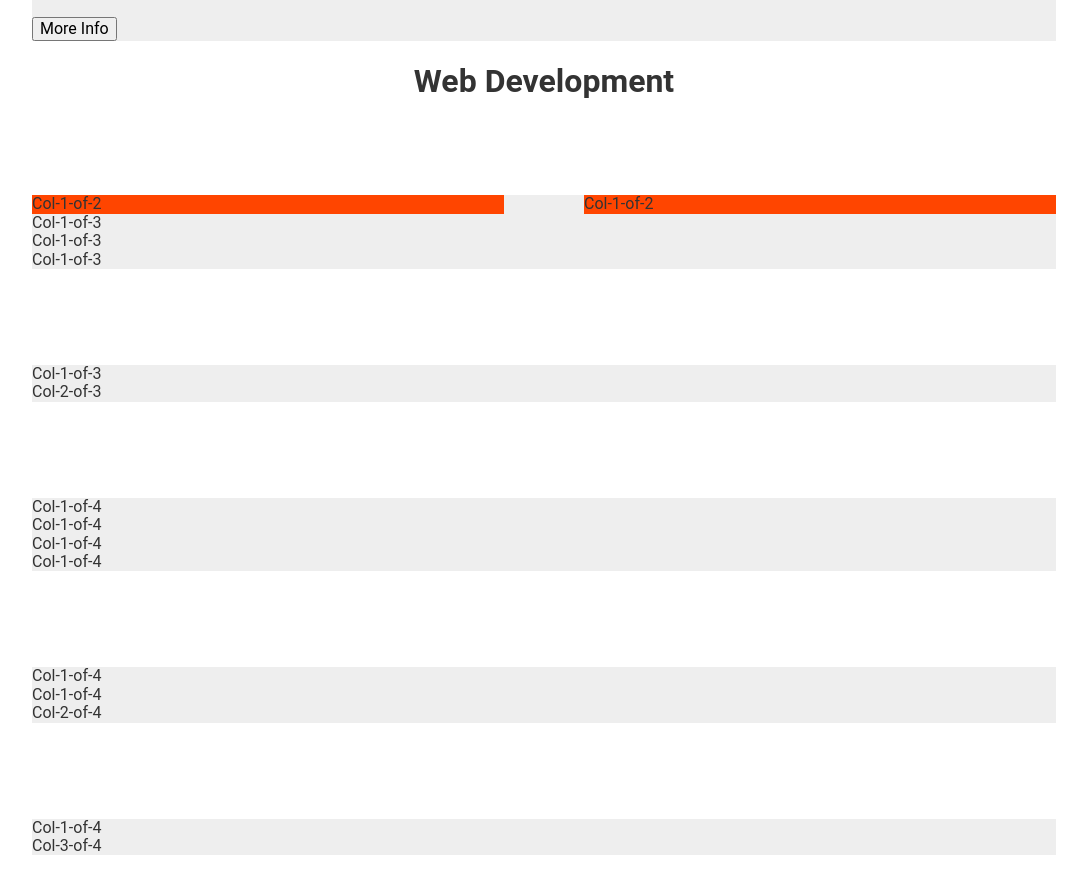
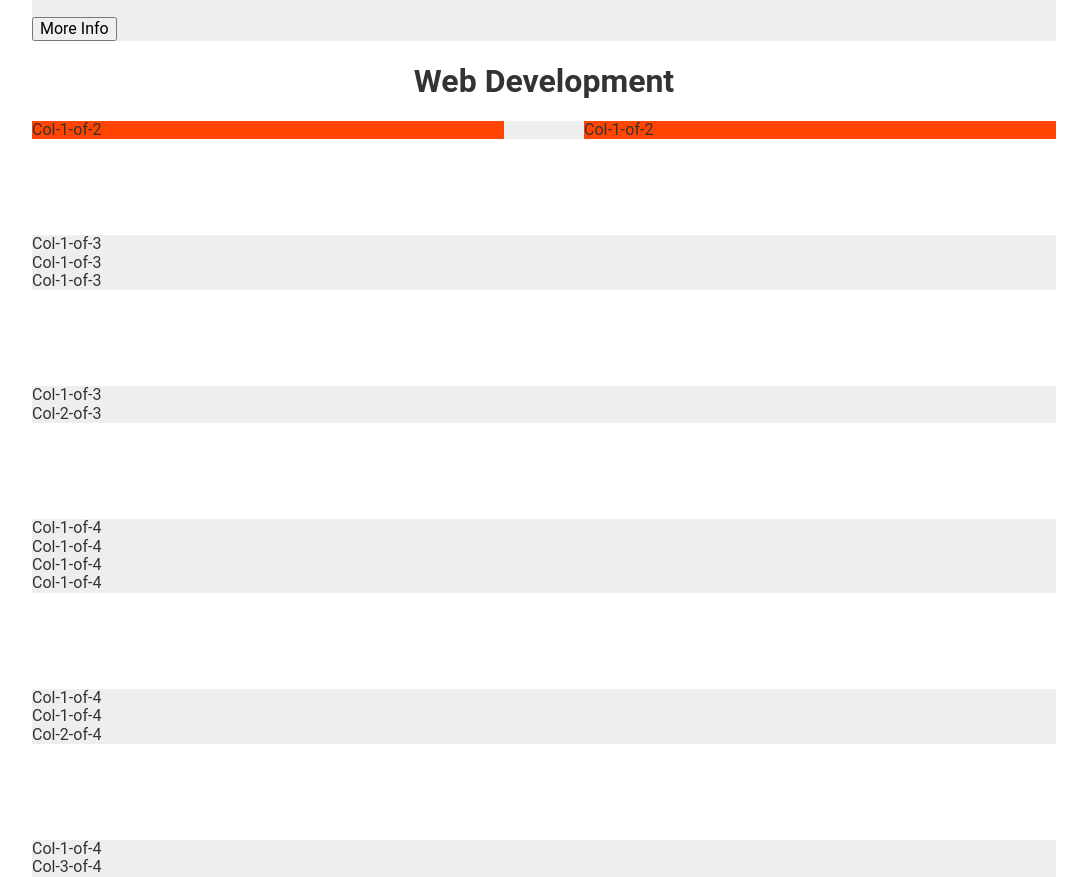
Before and after one commit to consolidatedlocalresources/omesa, a website: page app/index.html in a window 1280 px wide. Shown: the part 960-1837 px from the top of the page, without its empty margins (96-1183 px from the left). Before the commit the page ends 1815 px from the top, so only its background shows below. Drawn offline with Linux system fonts and the light colour scheme.

Commit message:
Fixed clearfix issue

```diff
--- a/app/assets/styles/layouts/_grid.css
+++ b/app/assets/styles/layouts/_grid.css
@@ -7,9 +7,11 @@
         margin-bottom: $gutter-vertical;
     }
 
-    /* content: "";
-    display: table;
-    clear: both; */
+    &::after {
+        content: "";
+        clear: both;
+        display: table;
+    }
 
     .col-1-of-2 {
         width: calc((100% - $gutter-horizontal) / 2);
--- a/app/temp/styles/styles.css
+++ b/app/temp/styles/styles.css
@@ -377,9 +377,11 @@ img {
         margin-bottom: 6rem;
     }
 
-/* content: "";
-    display: table;
-    clear: both; */
+.row::after {
+        content: "";
+        clear: both;
+        display: table;
+    }
 
 .row .col-1-of-2 {
         width: calc((100% - 5rem) / 2);
```
